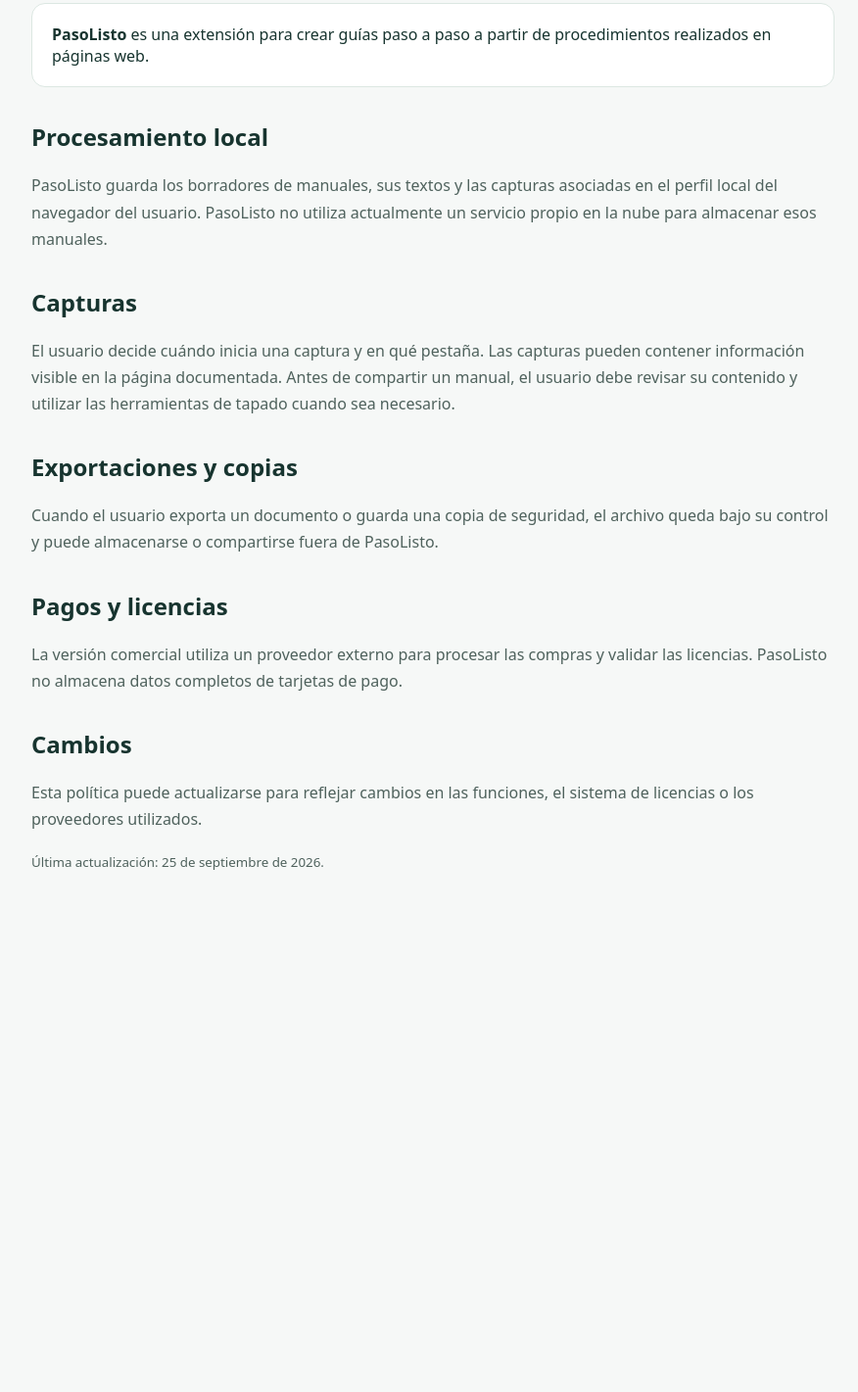
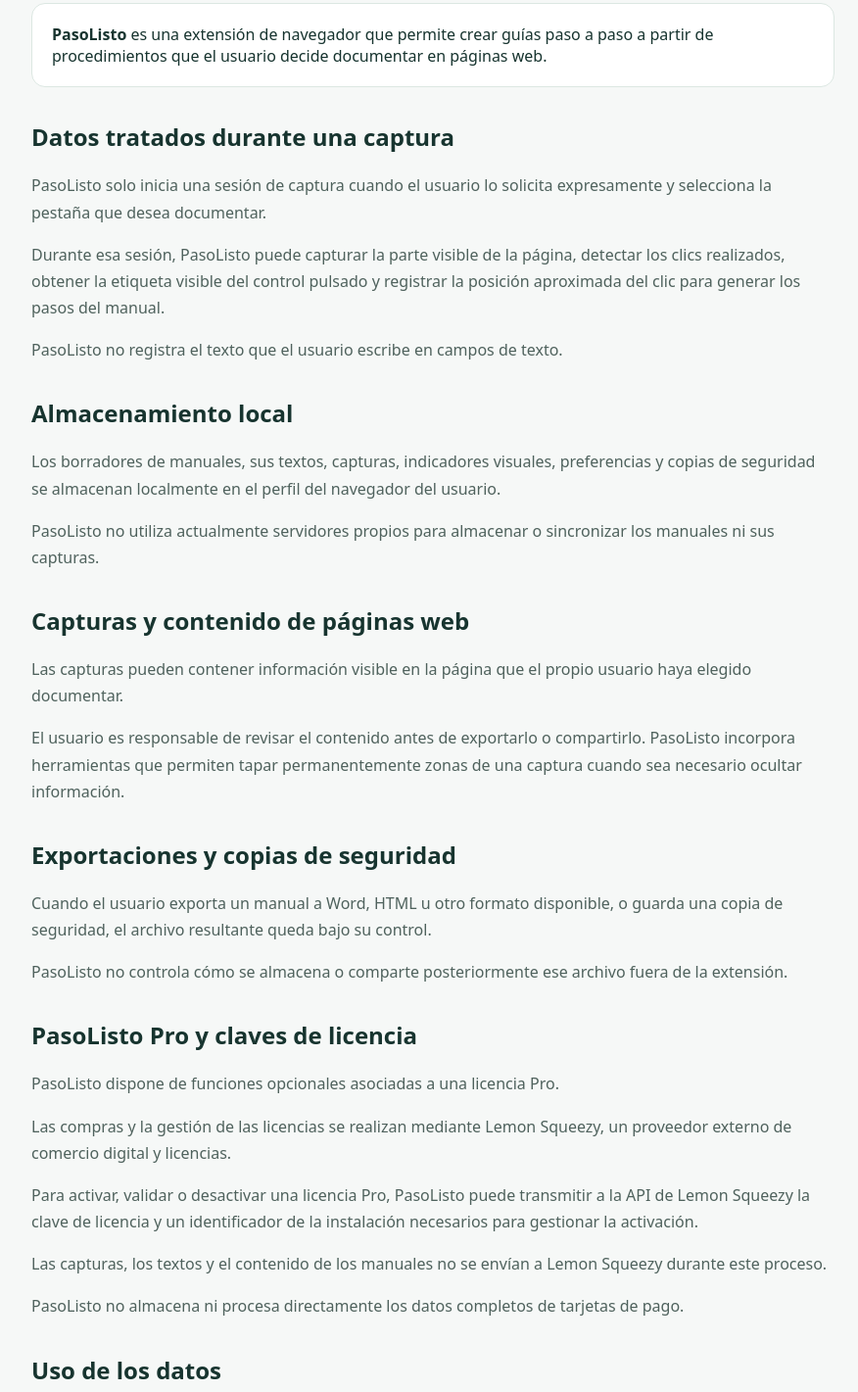
Before and after one commit to jons0023-spec/pasolisto-site, a plain HTML site: page privacy.html in a window 1280 px wide. Shown: the part 192-1613 px from the top of the page at 98% size, without its empty margins (198-1074 px from the left). Before the commit the page ends 1226 px from the top, so only its background shows below. Drawn offline with Linux system fonts and the light colour scheme.

Commit message:
Update PasoListo privacy policy

```diff
--- a/privacy.html
+++ b/privacy.html
@@ -1,24 +1,174 @@
 <!doctype html>
 <html lang="es">
 <head>
-<meta charset="utf-8"><meta name="viewport" content="width=device-width,initial-scale=1">
+<meta charset="utf-8">
+<meta name="viewport" content="width=device-width,initial-scale=1">
 <title>Privacidad — PasoListo</title>
+
 <style>
-body{margin:0;font-family:system-ui,-apple-system,Segoe UI,Roboto,Arial,sans-serif;background:#f6f8f7;color:#17342f}
-main{max-width:820px;margin:55px auto;padding:0 24px 70px}a{color:#146b58}h1{font-size:42px}h2{margin-top:34px}p,li{line-height:1.7;color:#4f625d}.box{background:white;border:1px solid #dce7e2;border-radius:14px;padding:20px}
-</style></head><body><main>
+body{
+  margin:0;
+  font-family:system-ui,-apple-system,Segoe UI,Roboto,Arial,sans-serif;
+  background:#f6f8f7;
+  color:#17342f;
+}
+
+main{
+  max-width:820px;
+  margin:55px auto;
+  padding:0 24px 70px;
+}
+
+a{
+  color:#146b58;
+}
+
+h1{
+  font-size:42px;
+}
+
+h2{
+  margin-top:34px;
+}
+
+p,li{
+  line-height:1.7;
+  color:#4f625d;
+}
+
+.box{
+  background:white;
+  border:1px solid #dce7e2;
+  border-radius:14px;
+  padding:20px;
+}
+</style>
+</head>
+
+<body>
+<main>
+
 <p><a href="index.html">← Volver a PasoListo</a></p>
+
 <h1>Política de privacidad</h1>
-<div class="box"><strong>PasoListo</strong> es una extensión para crear guías paso a paso a partir de procedimientos realizados en páginas web.</div>
-<h2>Procesamiento local</h2>
-<p>PasoListo guarda los borradores de manuales, sus textos y las capturas asociadas en el perfil local del navegador del usuario. PasoListo no utiliza actualmente un servicio propio en la nube para almacenar esos manuales.</p>
-<h2>Capturas</h2>
-<p>El usuario decide cuándo inicia una captura y en qué pestaña. Las capturas pueden contener información visible en la página documentada. Antes de compartir un manual, el usuario debe revisar su contenido y utilizar las herramientas de tapado cuando sea necesario.</p>
-<h2>Exportaciones y copias</h2>
-<p>Cuando el usuario exporta un documento o guarda una copia de seguridad, el archivo queda bajo su control y puede almacenarse o compartirse fuera de PasoListo.</p>
-<h2>Pagos y licencias</h2>
-<p>La versión comercial utiliza un proveedor externo para procesar las compras y validar las licencias. PasoListo no almacena datos completos de tarjetas de pago.</p>
-<h2>Cambios</h2>
-<p>Esta política puede actualizarse para reflejar cambios en las funciones, el sistema de licencias o los proveedores utilizados.</p>
+
+<div class="box">
+<strong>PasoListo</strong> es una extensión de navegador que permite crear guías paso a paso a partir de procedimientos que el usuario decide documentar en páginas web.
+</div>
+
+<h2>Datos tratados durante una captura</h2>
+
+<p>
+PasoListo solo inicia una sesión de captura cuando el usuario lo solicita expresamente y selecciona la pestaña que desea documentar.
+</p>
+
+<p>
+Durante esa sesión, PasoListo puede capturar la parte visible de la página, detectar los clics realizados, obtener la etiqueta visible del control pulsado y registrar la posición aproximada del clic para generar los pasos del manual.
+</p>
+
+<p>
+PasoListo no registra el texto que el usuario escribe en campos de texto.
+</p>
+
+<h2>Almacenamiento local</h2>
+
+<p>
+Los borradores de manuales, sus textos, capturas, indicadores visuales, preferencias y copias de seguridad se almacenan localmente en el perfil del navegador del usuario.
+</p>
+
+<p>
+PasoListo no utiliza actualmente servidores propios para almacenar o sincronizar los manuales ni sus capturas.
+</p>
+
+<h2>Capturas y contenido de páginas web</h2>
+
+<p>
+Las capturas pueden contener información visible en la página que el propio usuario haya elegido documentar.
+</p>
+
+<p>
+El usuario es responsable de revisar el contenido antes de exportarlo o compartirlo. PasoListo incorpora herramientas que permiten tapar permanentemente zonas de una captura cuando sea necesario ocultar información.
+</p>
+
+<h2>Exportaciones y copias de seguridad</h2>
+
+<p>
+Cuando el usuario exporta un manual a Word, HTML u otro formato disponible, o guarda una copia de seguridad, el archivo resultante queda bajo su control.
+</p>
+
+<p>
+PasoListo no controla cómo se almacena o comparte posteriormente ese archivo fuera de la extensión.
+</p>
+
+<h2>PasoListo Pro y claves de licencia</h2>
+
+<p>
+PasoListo dispone de funciones opcionales asociadas a una licencia Pro.
+</p>
+
+<p>
+Las compras y la gestión de las licencias se realizan mediante Lemon Squeezy, un proveedor externo de comercio digital y licencias.
+</p>
+
+<p>
+Para activar, validar o desactivar una licencia Pro, PasoListo puede transmitir a la API de Lemon Squeezy la clave de licencia y un identificador de la instalación necesarios para gestionar la activación.
+</p>
+
+<p>
+Las capturas, los textos y el contenido de los manuales no se envían a Lemon Squeezy durante este proceso.
+</p>
+
+<p>
+PasoListo no almacena ni procesa directamente los datos completos de tarjetas de pago.
+</p>
+
+<h2>Uso de los datos</h2>
+
+<p>
+Los datos tratados por PasoListo se utilizan únicamente para proporcionar las funciones solicitadas por el usuario, entre ellas:
+</p>
+
+<ul>
+<li>capturar los pasos de un procedimiento;</li>
+<li>crear y editar manuales;</li>
+<li>mostrar indicadores visuales de las acciones;</li>
+<li>guardar y recuperar manuales localmente;</li>
+<li>exportar documentos;</li>
+<li>gestionar la activación de PasoListo Pro.</li>
+</ul>
+
+<h2>Venta de datos y publicidad</h2>
+
+<p>
+PasoListo no vende datos de los usuarios.
+</p>
+
+<p>
+PasoListo no utiliza la información capturada para publicidad, elaboración de perfiles comerciales, evaluación crediticia ni finalidades ajenas a las funciones de la extensión.
+</p>
+
+<h2>Servicios de terceros</h2>
+
+<p>
+La comunicación externa utilizada para la gestión de licencias Pro se realiza con Lemon Squeezy.
+</p>
+
+<p>
+El uso que dicho proveedor haga de la información que recibe está sujeto también a sus propias condiciones y políticas de privacidad.
+</p>
+
+<h2>Cambios en esta política</h2>
+
+<p>
+Esta política puede actualizarse si cambian las funciones de PasoListo, el sistema de licencias o los proveedores utilizados.
+</p>
+
+<p>
+Las modificaciones relevantes se reflejarán en esta misma página.
+</p>
+
 <p><small>Última actualización: 25 de septiembre de 2026.</small></p>
-</main></body></html>
+
+</main>
+</body>
+</html>
```
